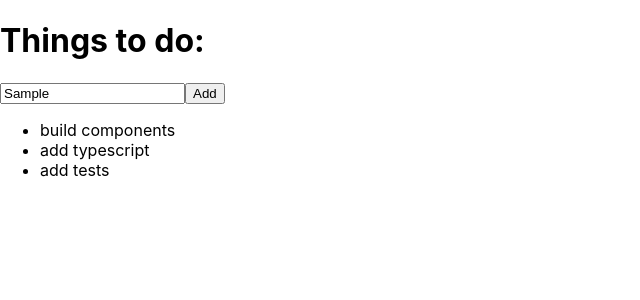
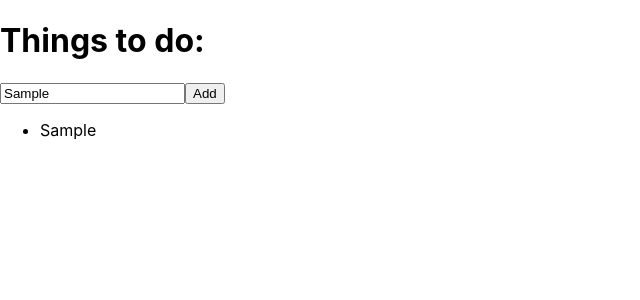
Before and after one commit to artursem/todo-typescript, a React (Create React App) app: page / in a window 1280 px wide. Both pictures are taken after typing "Sample" into the empty fields and a click on the button "Add". Shown: the top 300 px of the page, without its empty margins (0-640 px from the left). Built offline with nearby package versions, Linux system fonts and the light colour scheme.

Commit message:
add context

```diff
--- a/src/App.tsx
+++ b/src/App.tsx
@@ -1,13 +1,14 @@
 import TodoInput from './components/TodoInput';
 import TodoList from './components/TodoList';
+import TodoContextProvider from './store/todo-context';
 
 function App() {
 	return (
-		<main>
+		<TodoContextProvider>
 			<h1>Things to do:</h1>
 			<TodoInput />
 			<TodoList />
-		</main>
+		</TodoContextProvider>
 	);
 }
 
--- a/src/components/TodoInput.tsx
+++ b/src/components/TodoInput.tsx
@@ -1,12 +1,14 @@
-import { FC, FormEvent, useRef } from 'react';
+import { FC, FormEvent, useRef, useContext } from 'react';
+import { TodoContext } from '../store/todo-context';
 import Button from './UI/Button';
 
 const TodoInput: FC = () => {
+	const ctx = useContext(TodoContext);
 	const todoInputRef = useRef<HTMLInputElement>(null);
 	const handleSubmit = (event: FormEvent) => {
 		event.preventDefault();
 		const todoText = todoInputRef.current!.value;
-		console.log('addtodo', todoText);
+		ctx.addTodo(todoText);
 	};
 
 	return (
--- a/src/components/TodoList.tsx
+++ b/src/components/TodoList.tsx
@@ -1,19 +1,16 @@
-import { FC } from 'react';
-import TodoInput from './TodoInput';
-type todo = {
-	id: number;
-	text: string;
-	isDone: boolean;
-};
+import { FC, useContext } from 'react';
+import Todo from '../models/todo';
+import { TodoContext } from '../store/todo-context';
 
-const TODOS: todo[] = [
-	{ id: 0, text: 'build components', isDone: false },
-	{ id: 1, text: 'add typescript', isDone: false },
-	{ id: 3, text: 'add tests', isDone: false },
-];
+// const TODOS: Todo[] = [
+// 	{ id: '0', text: 'build components', isDone: false },
+// 	{ id: '1', text: 'add typescript', isDone: false },
+// 	{ id: '3', text: 'add tests', isDone: false },
+// ];
 
 const TodoList: FC = () => {
-	const listItems = TODOS.map((todo) => <li key={todo.id}>{todo.text}</li>);
+	const ctx = useContext(TodoContext);
+	const listItems = ctx.items.map((todo) => <li key={todo.id}>{todo.text}</li>);
 	return <ul>{listItems}</ul>;
 };
 
--- /dev/null
+++ b/src/models/todo.ts
@@ -0,0 +1,13 @@
+class Todo {
+	id: string;
+	text: string;
+	isDone: boolean;
+
+	constructor(todoText: string) {
+		this.text = todoText;
+		this.id = new Date().toISOString();
+		this.isDone = false;
+	}
+}
+
+export default Todo;
--- /dev/null
+++ b/src/store/todo-context.tsx
@@ -0,0 +1,45 @@
+import React, { useState, FC } from 'react';
+import Todo from '../models/todo';
+
+type TodosContextObj = {
+	items: Todo[];
+	addTodo: (text: string) => void;
+	removeTodo: (id: string) => void;
+};
+
+export const TodoContext = React.createContext<TodosContextObj>({
+	items: [],
+	addTodo: () => {},
+	removeTodo: (id: string) => {},
+});
+
+const TodoContextProvider: FC = (props) => {
+	const [todoList, setTodoList] = useState<Todo[]>([]);
+
+	const addTodoHandler = (todoText: string) => {
+		const newTodo = new Todo(todoText);
+		setTodoList((state) => {
+			return [...state, newTodo];
+		});
+	};
+
+	const removeTodoHandler = (todoId: string) => {
+		setTodoList((state) => {
+			return state.filter((todo) => todo.id !== todoId);
+		});
+	};
+
+	const contextValue: TodosContextObj = {
+		items: todoList,
+		addTodo: addTodoHandler,
+		removeTodo: removeTodoHandler,
+	};
+
+	return (
+		<TodoContext.Provider value={contextValue}>
+			{props.children}
+		</TodoContext.Provider>
+	);
+};
+
+export default TodoContextProvider;
```
